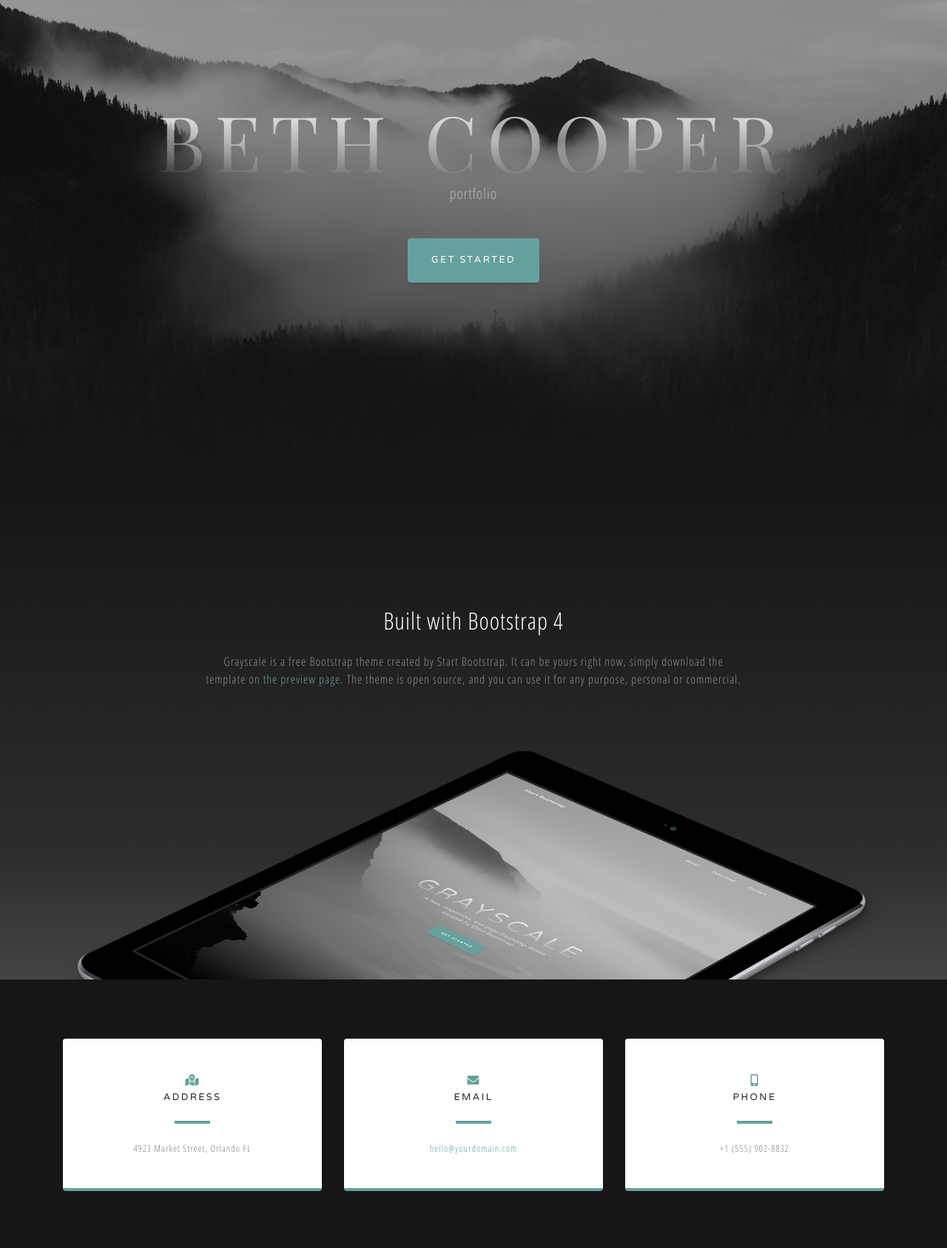
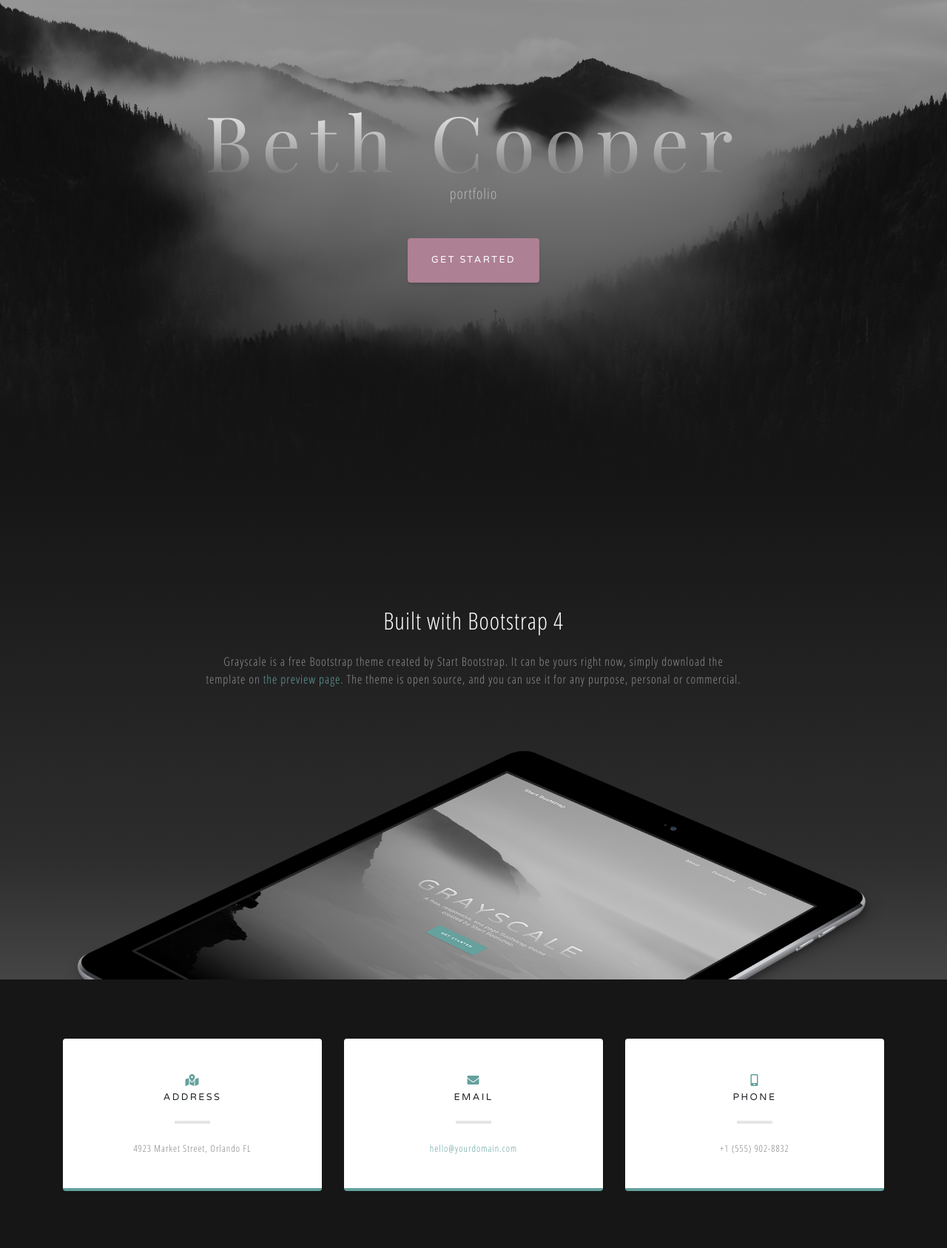
Before and after one commit to bethco0per/mp-prototype, a plain HTML site: page index.html in a window 1280 px wide. Shown: the part 140-1827 px from the top of the page at 74% size. Drawn offline with nearby package versions, Linux system fonts and the light colour scheme.

Commit message:
chnaged colours

```diff
--- a/css/grayscale.css
+++ b/css/grayscale.css
@@ -146,20 +146,20 @@
 }
 
 .btn-primary {
-  background-color: #64a19d;
+  background-color: #ae8094;
 }
 
 .btn-primary:hover {
-  background-color: #4f837f;
+  background-color: #ae8094;
 }
 
 .btn-primary:focus {
-  background-color: #4f837f;
+  background-color: #ae8094;
   color: white;
 }
 
 .btn-primary:active {
-  background-color: #467370 !important;
+  background-color: #ae8094 !important;
 }
 
 .about-section {
@@ -239,7 +239,7 @@
 }
 
 .contact-section .card hr {
-  border-color: #64a19d;
+  border-color: ##ae8094;
   border-width: 0.25rem;
   width: 3rem;
 }
--- a/index.html
+++ b/index.html
@@ -64,7 +64,7 @@
   <header class="masthead">
     <div class="container d-flex h-100 align-items-center">
       <div class="mx-auto text-center">
-        <h1 class="mx-auto my-0 text-uppercase">Beth Cooper</h1>
+        <h1 class="<link href="https://fonts.googleapis.com/css?family=Vibes&display=swap" rel="stylesheet"> Beth Cooper</h1>
         <h2 class="text-white-50 mx-auto mt-2 mb-5">portfolio</h2>
         <a href="#about" class="btn btn-primary js-scroll-trigger">Get Started</a>
       </div>
```
